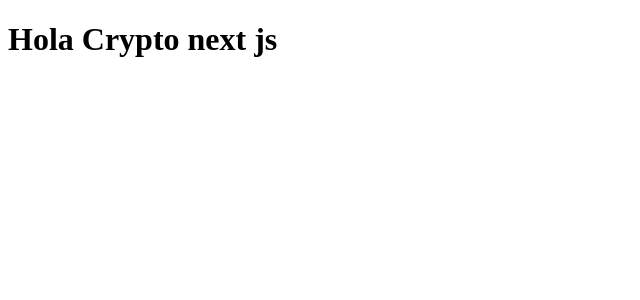
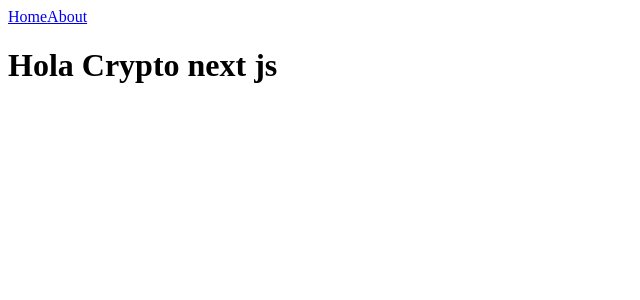
Before and after one commit to flecherdev/crypto-front, a Next.js app: page / in a window 1280 px wide. Shown: the top 300 px of the page, without its empty margins (0-640 px from the left). Built offline with nearby package versions, Linux system fonts and the light colour scheme.

Commit message:
struct navbar

```diff
--- a/components/Navbar/Navbar.js
+++ b/components/Navbar/Navbar.js
@@ -3,7 +3,10 @@
 export const Navbar = () => {
   return (
     <div>
-      <nav></nav>
+      <nav>
+        <a href="/">Home</a>
+        <a href="/about">About</a>
+      </nav>
     </div>
   );
 };
--- a/pages/about.js
+++ b/pages/about.js
@@ -1,8 +1,10 @@
 import React from "react";
+import { Navbar } from "../components/Navbar/Navbar";
 
 const About = () => {
   return (
     <div>
+      <Navbar />
       <h1>page about</h1>
     </div>
   );
--- a/pages/index.js
+++ b/pages/index.js
@@ -1,8 +1,10 @@
 import React from "react";
+import { Navbar } from "../components/Navbar/Navbar";
 
 const Home = () => {
   return (
     <div>
+      <Navbar />
       <h1>Hola Crypto next js</h1>
     </div>
   );
```
